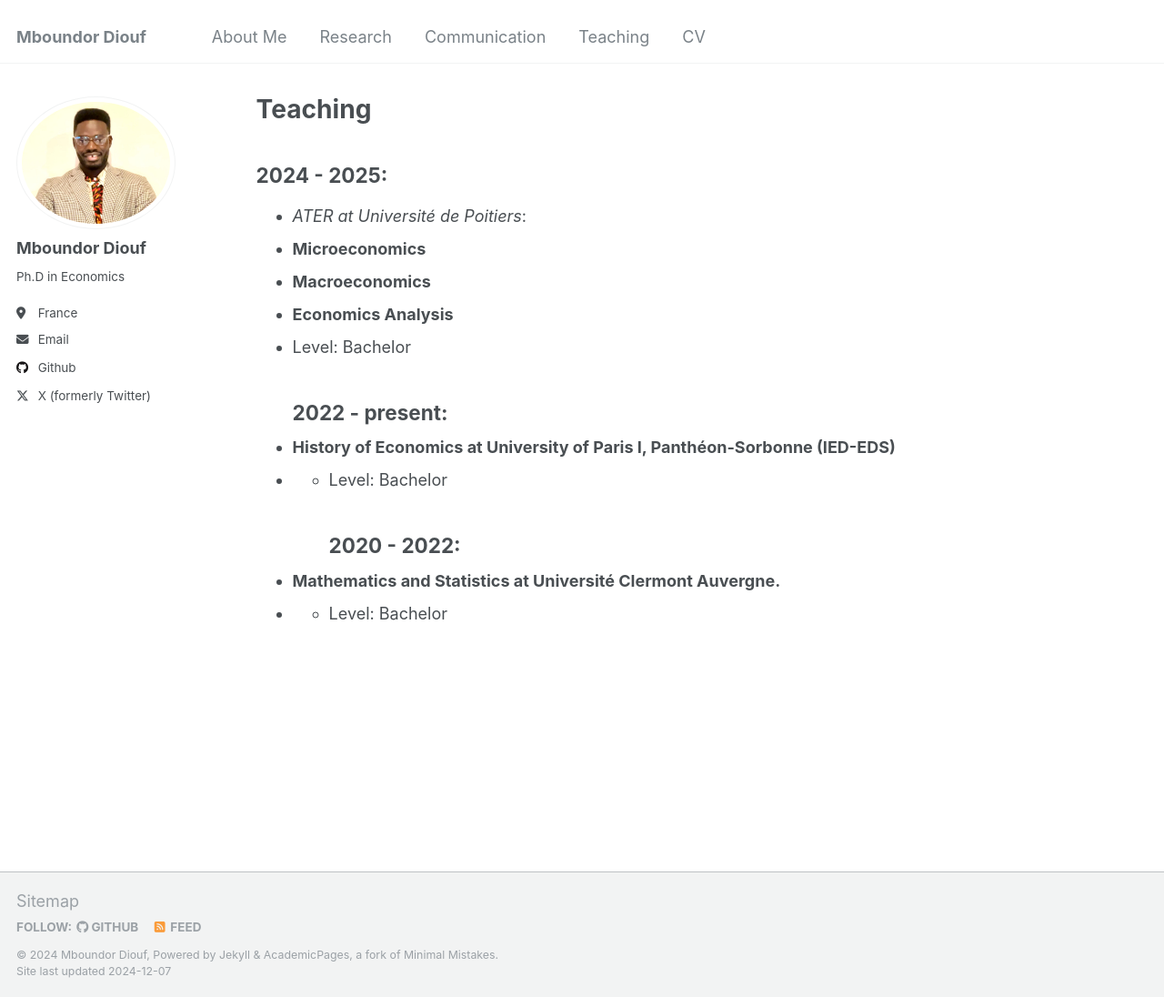
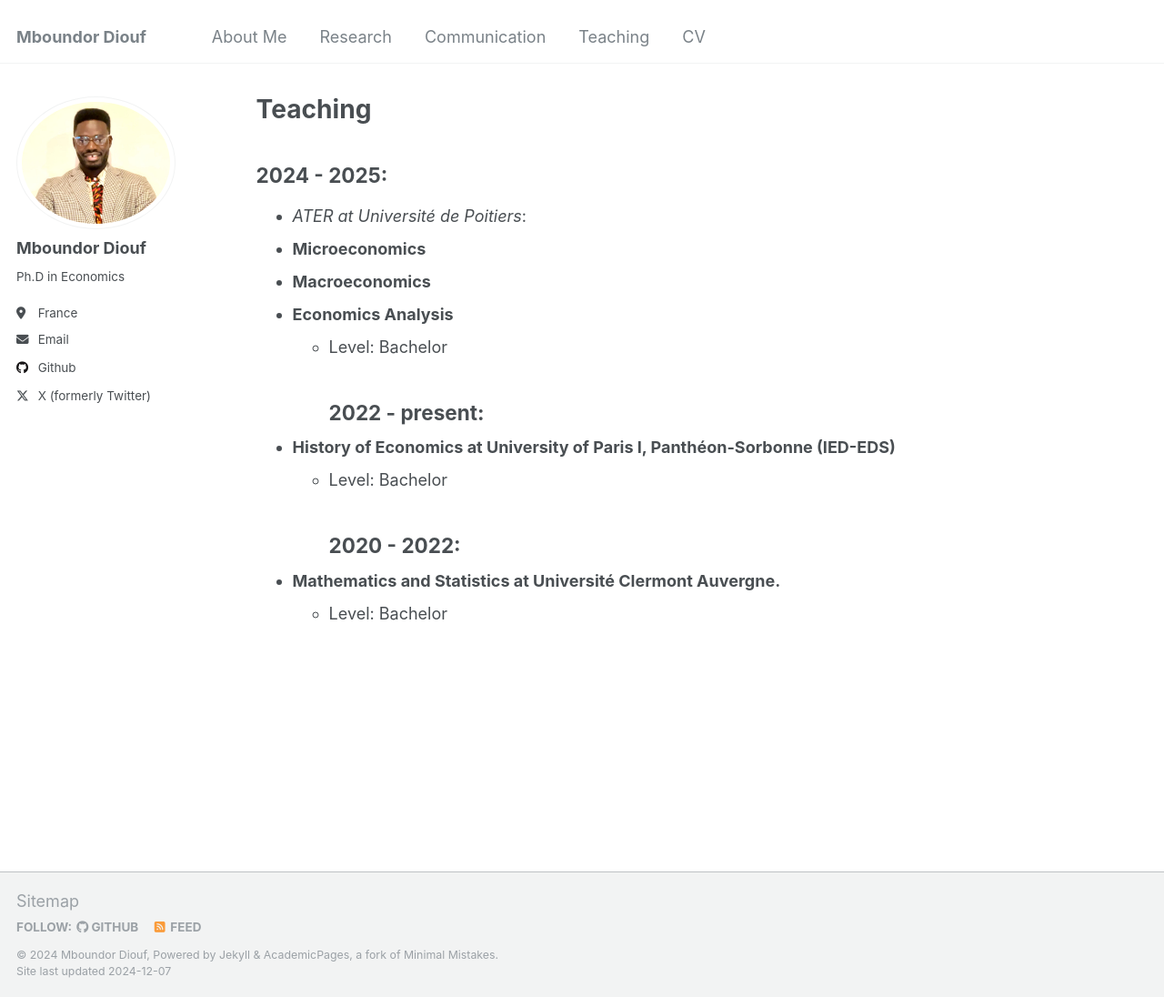
Before and after one commit to mboundordiouf/mboundordiouf.github.io, a Jekyll site: the page built from teaching.md, in a window 1280 px wide and 1096 px high. Shown: the whole window at 91% size. Built offline with Jekyll 4.4.1, drawn with Linux system fonts in a browser that asks for light colours.

```diff
--- a/teaching.md
+++ b/teaching.md
@@ -9,10 +9,10 @@ author_profile: true
  * **Microeconomics**
  * **Macroeconomics**
  * **Economics Analysis**
- * Level: Bachelor
+   * Level: Bachelor
 ## 2022 - present:
  * **History of Economics at University of Paris I, Panthéon-Sorbonne (IED-EDS)**
- *  * Level: Bachelor
+   * Level: Bachelor
 ## 2020 - 2022:
  * **Mathematics and Statistics at Université Clermont Auvergne.**
- *  * Level: Bachelor
+   * Level: Bachelor
```
